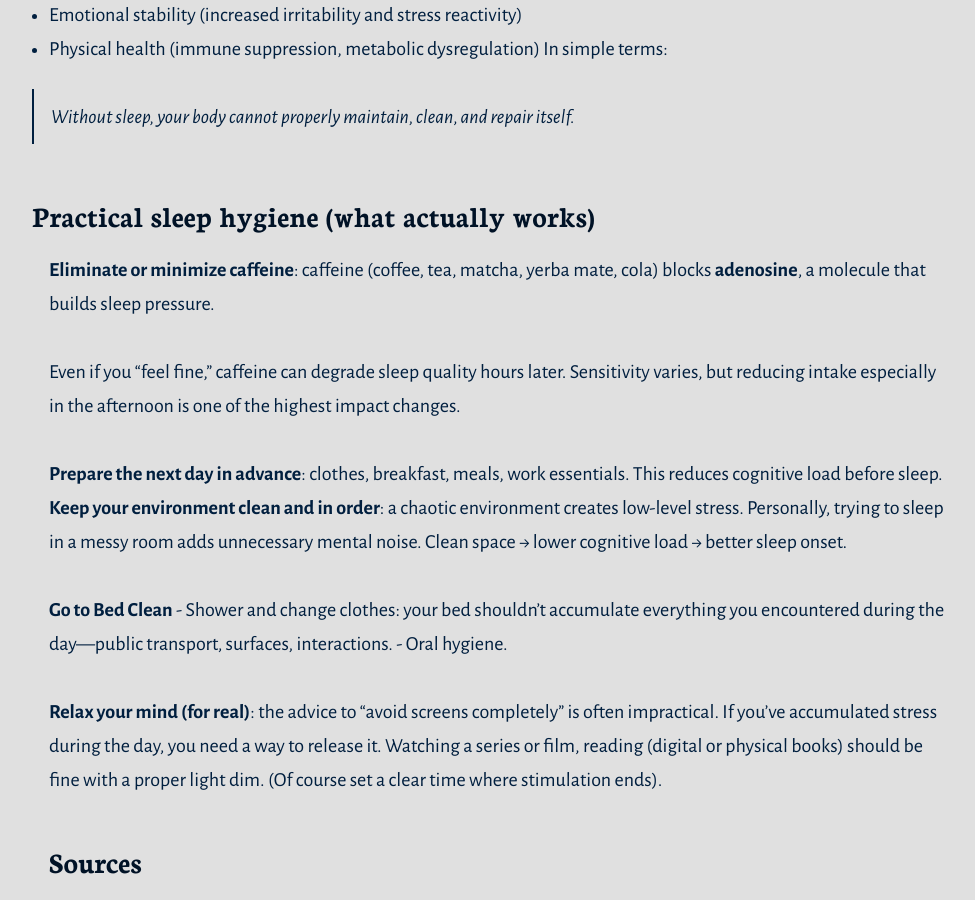
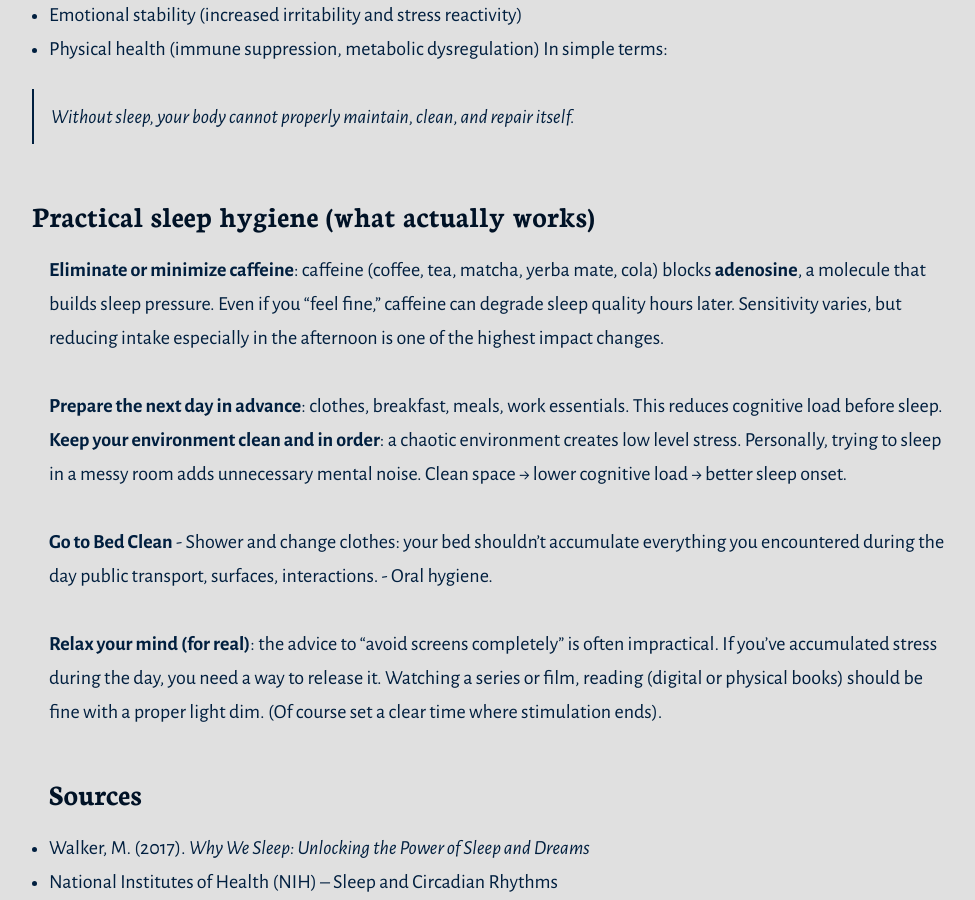
Before and after one commit to armandoahir/armandoahir.github.io, a Jekyll site: the page built from _posts/2026-04-15-How-sleep-hygiene-should-look-like-in-a-real-busy-schedule.md, in a window 1280 px wide and 900 px high, scrolled down 2844 px. Shown: the whole window, without its empty margins (141-1116 px from the left). Built offline with Jekyll 4.4.1, drawn with Linux system fonts in a browser that asks for light colours.

```diff
--- a/_posts/2026-04-15-How-sleep-hygiene-should-look-like-in-a-real-busy-schedule.md
+++ b/_posts/2026-04-15-How-sleep-hygiene-should-look-like-in-a-real-busy-schedule.md
@@ -71,14 +71,13 @@
 ### Practical sleep hygiene (what actually works)
 
 **Eliminate or minimize caffeine**: caffeine (coffee, tea, matcha, yerba mate, cola) blocks **adenosine**, a molecule that builds sleep pressure.
-
 Even if you “feel fine,” caffeine can degrade sleep quality hours later. Sensitivity varies, but reducing intake especially in the afternoon is one of the highest impact changes.
 
 **Prepare the next day in advance**: clothes, breakfast, meals, work essentials. This reduces cognitive load before sleep.
-**Keep your environment clean and in order**: a chaotic environment creates low-level stress. Personally, trying to sleep in a messy room adds unnecessary mental noise. Clean space → lower cognitive load → better sleep onset.
+**Keep your environment clean and in order**: a chaotic environment creates low level stress. Personally, trying to sleep in a messy room adds unnecessary mental noise. Clean space → lower cognitive load → better sleep onset.
 
 **Go to Bed Clean**
-	- Shower and change clothes: your bed shouldn’t accumulate everything you encountered during the day—public transport, surfaces, interactions.
+	- Shower and change clothes: your bed shouldn’t accumulate everything you encountered during the day public transport, surfaces, interactions.
 	- Oral hygiene.
 
 **Relax your mind (for real)**: the advice to “avoid screens completely” is often impractical. If you’ve accumulated stress during the day, you need a way to release it. Watching a series or film, reading (digital or physical books) should be fine with a proper light dim. (Of course set a clear time where stimulation ends).
```
